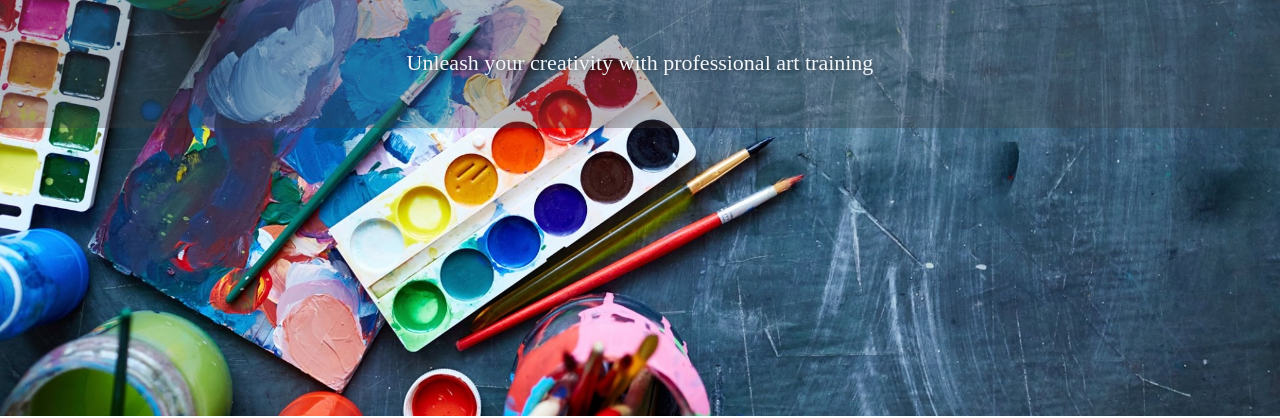
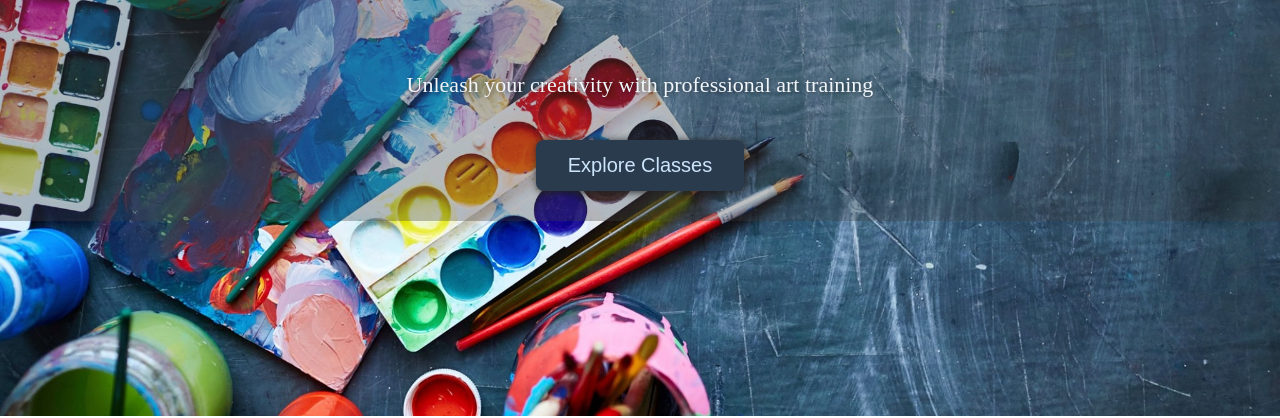
Before and after one commit to rushadigaidhane/abhyuday, a plain HTML site: page index.html in a window 1280 px wide. Shown: the part 384-802 px from the top of the page. Drawn offline with Linux system fonts and the light colour scheme.

Commit message:
button center

```diff
--- a/index.html
+++ b/index.html
@@ -185,6 +185,8 @@ footer {
 .hero-content{
     background-color: #3d3e4154;
     padding: 30px;
+    display: flex;
+    flex-direction: column;
     justify-content: center;
   align-items: center;
 
@@ -200,16 +202,18 @@ footer {
   justify-content: center;
   align-items: center;
   display: flex;
+  flex-direction: column;
   color: #cce5fb;
 }
 
 .hero-content p {
+    display: flex;
   font-size: 22px;
   font-weight: 300;
   text-shadow: 1px 1px 5px rgba(0,0,0,0.5);
   justify-content: center;
   align-items: center;
-  display: flex;
+  /* display: flex; */
   color: #f1f6fb;
 }
 
@@ -243,6 +247,11 @@ footer {
         <div class="hero-content">
             <h1>Abhyuday Art Classes</h1>
             <p>Unleash your creativity with professional art training</p>
+            <a href="classes.html">
+        <button style="margin-top: 20px; padding: 14px 32px; font-size: 20px; background-color: #2a3b4e; color: #cce5fb; border: none; border-radius: 8px; cursor: pointer; box-shadow: 1px 1px 8px #222;">
+            Explore Classes
+        </button>
+    </a>
         </div>
     </section>
 
```
